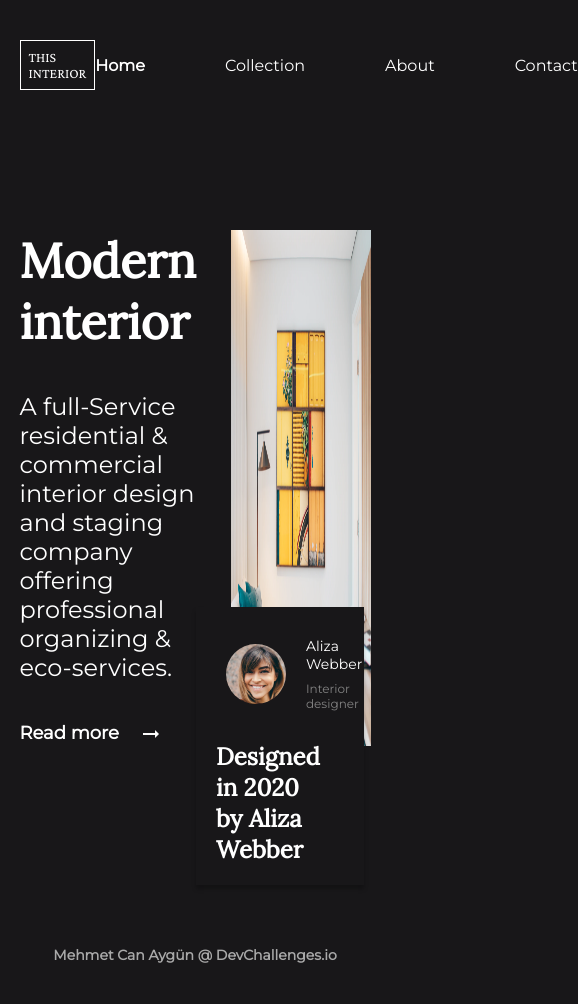
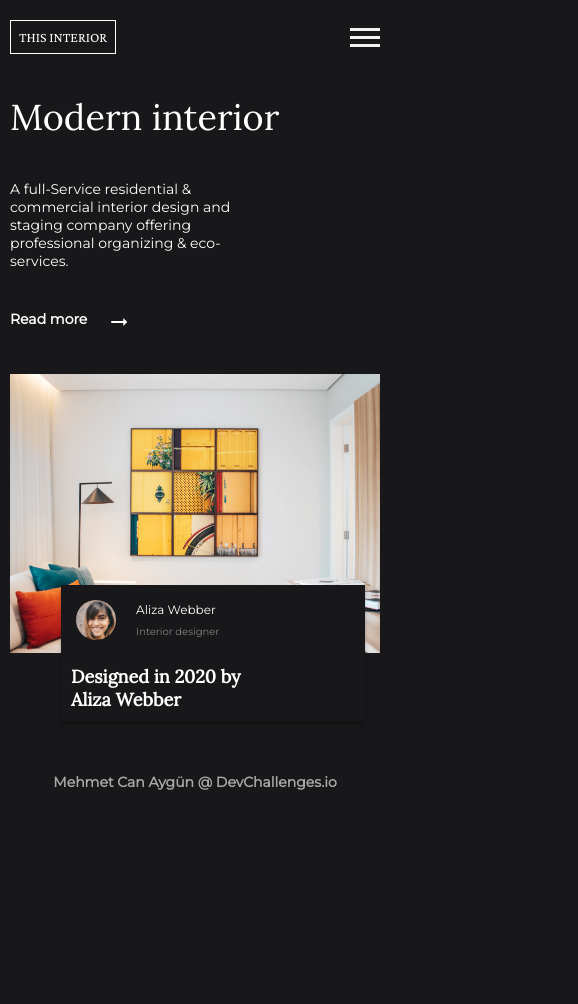
Before and after one commit to mehmetcanaygun/devchallenges-interior-consultant, a plain HTML site: page index.html in a window 390 px wide. Shown: the whole page, 578 px wide, since content can reach past the window. After the commit the page ends 844 px from the top, so only its background shows below. Drawn offline with nearby package versions, Linux system fonts and the light colour scheme.

Commit message:
Responsive

```diff
--- a/style.scss
+++ b/style.scss
@@ -2,6 +2,7 @@
 
 // Variables
 $px: 5%;
+$px-mbl: 10px;
 $col-dark: #181719;
 $col-light: #a9a9a9;
 $col-light-2: #f2f2f2;
@@ -52,7 +53,32 @@ header {
   }
 
   .menu-btn {
+    width: 30px;
+    height: 19px;
+    border: 0;
+    background: none;
+    position: relative;
+    cursor: pointer;
+    z-index: 6;
     display: none;
+
+    span {
+      width: 100%;
+      height: 3px;
+      background-color: $col-light-2;
+      position: absolute;
+      left: 0;
+    }
+
+    .top {
+      top: 0;
+    }
+    .middle {
+      top: 8px;
+    }
+    .bottom {
+      top: 16px;
+    }
   }
 }
 
@@ -74,6 +100,7 @@ header {
     h1 {
       font-family: "Lora", serif;
       font-size: 48px;
+      font-weight: 400;
       margin-bottom: 40px;
     }
 
@@ -163,3 +190,96 @@ footer {
   font-size: 14px;
   font-weight: 600;
 }
+
+// Media Query
+@media (max-width: 850px) {
+  header {
+    padding: 20px $px-mbl;
+
+    .navbar {
+      ul {
+        position: absolute;
+        top: 0;
+        left: -100%;
+        width: 100%;
+        height: 100vh;
+        display: flex;
+        flex-direction: column;
+        justify-content: center;
+        background-color: $col-dark;
+        z-index: 5;
+
+        li:not(:last-child) {
+          margin-right: 0;
+          margin-bottom: 30px;
+        }
+      }
+    }
+
+    .navbar.toggled {
+      ul {
+        left: 0;
+        transition: 0.3s ease;
+      }
+    }
+
+    .menu-btn {
+      display: block;
+    }
+  }
+
+  .grid {
+    padding: 20px $px-mbl;
+    display: flex;
+    flex-direction: column;
+
+    .grid-info {
+      margin-bottom: 40px;
+
+      h1 {
+        font-size: 36px;
+      }
+
+      p {
+        width: 250px;
+        font-size: 14px;
+      }
+
+      a {
+        font-size: 14px;
+      }
+    }
+
+    .grid-img {
+      img {
+        max-width: 100%;
+      }
+
+      .card {
+        padding: 10px;
+
+        .info {
+          padding: 5px;
+
+          img {
+            width: 40px;
+            height: 40px;
+          }
+
+          div {
+            .name {
+              font-size: 12px;
+            }
+            .title {
+              font-size: 10px;
+            }
+          }
+        }
+
+        h2 {
+          font-size: 18px;
+        }
+      }
+    }
+  }
+}
```
Also changed, not shown: app.js (added), css/style.css.
